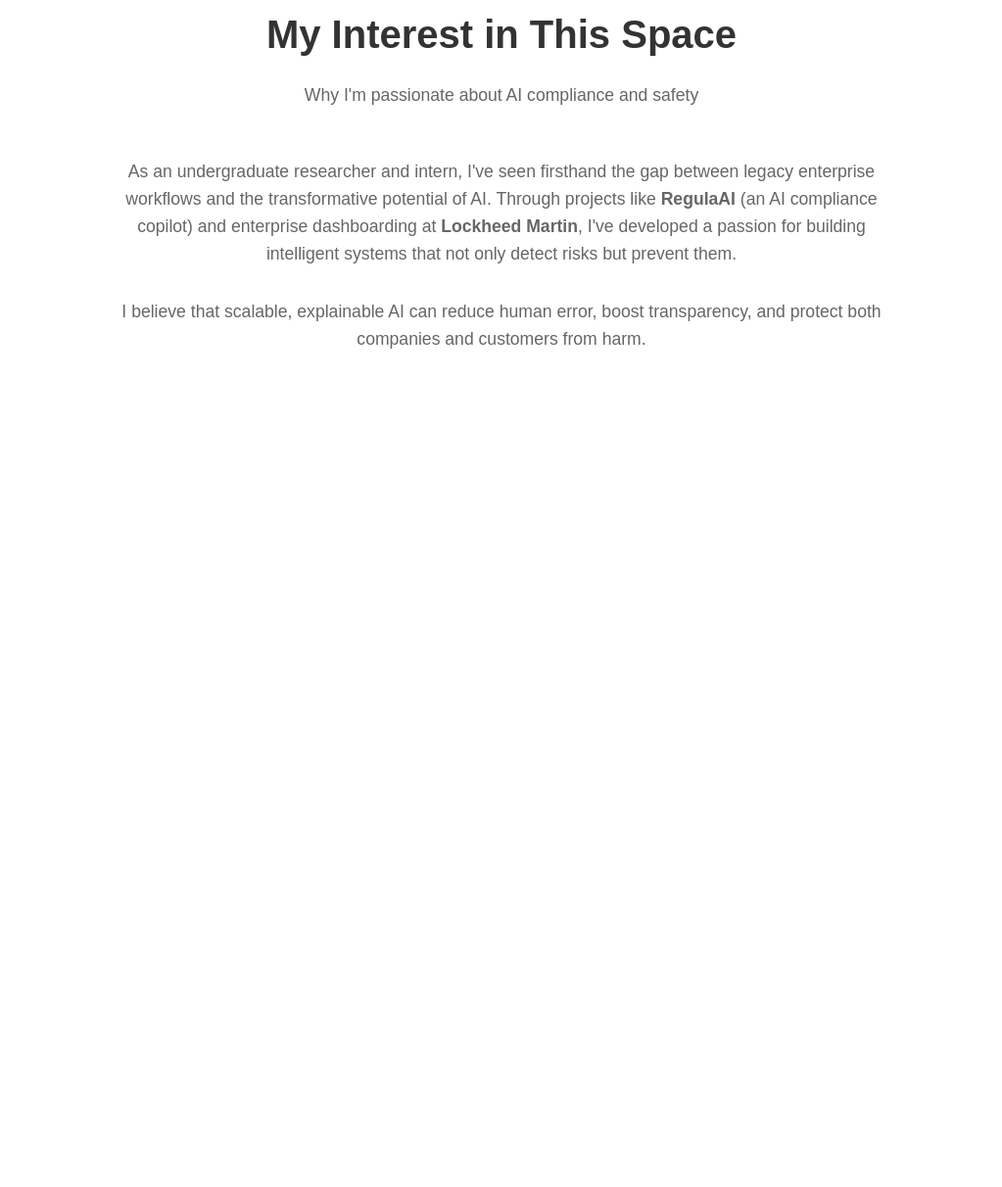
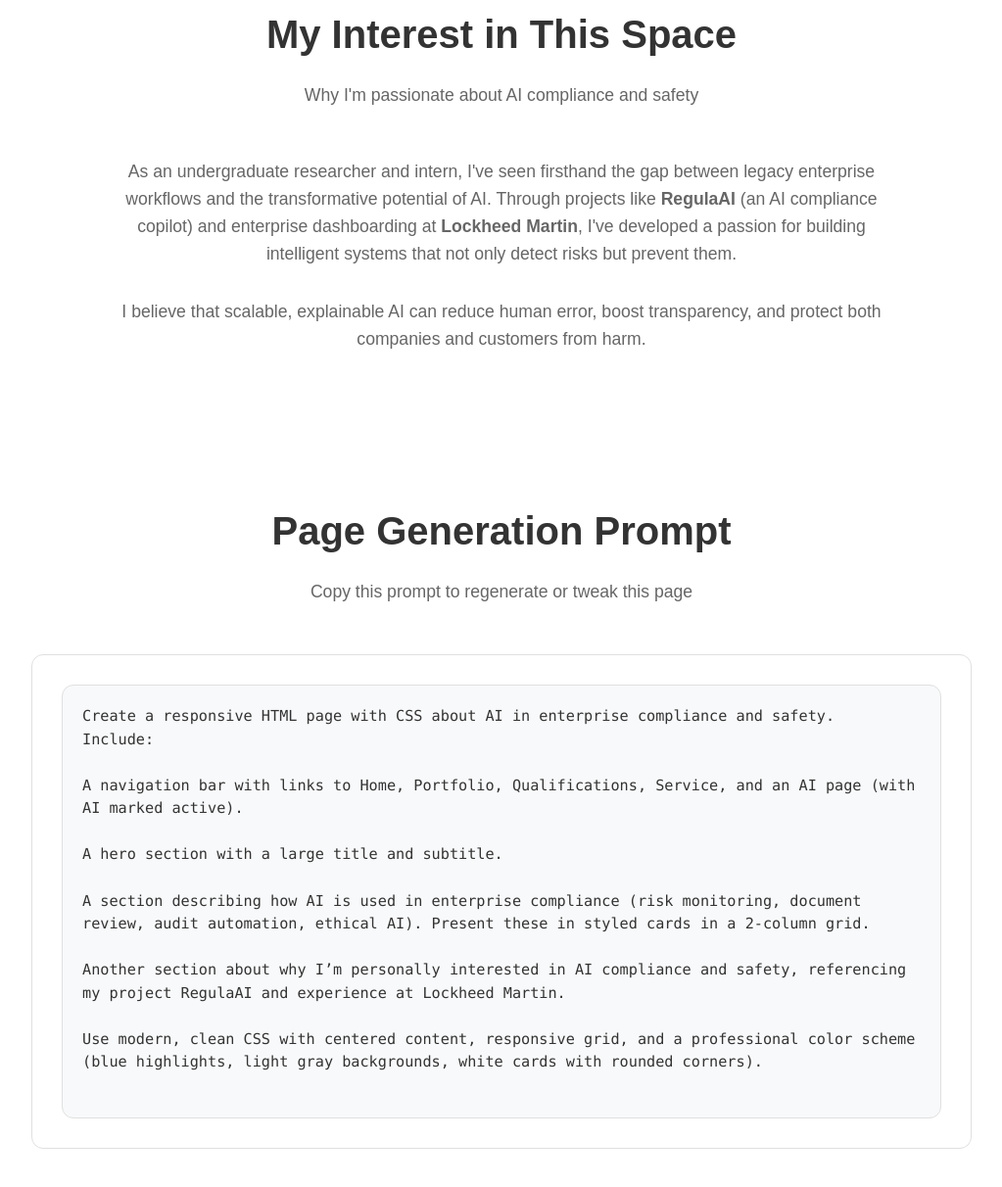
Before and after one commit to Hussam-Mak/HUssam_Makhoul_CSCE331_Project1, a plain HTML site: page AIpage.html in a window 1280 px wide. Shown: the part 1527-2739 px from the top of the page at 98% size, without its empty margins (128-1151 px from the left). Before the commit the page ends 1977 px from the top, so only its background shows below. Drawn offline with Linux system fonts and the light colour scheme.

Commit message:
adding the prompt section

```diff
--- a/AIpage.html
+++ b/AIpage.html
@@ -98,5 +98,32 @@
     </div>
   </section>
   </div>
+  <!-- Prompt Section -->
+<section class="section" id="ai-prompt">
+  <div class="container">
+    <div class="section-header">
+      <h2 class="section-title">Page Generation Prompt</h2>
+      <p class="section-subtitle">Copy this prompt to regenerate or tweak this page</p>
+    </div>
+
+    <div class="card">
+      <pre class="prompt-text">
+Create a responsive HTML page with CSS about AI in enterprise compliance and safety.
+Include:
+
+A navigation bar with links to Home, Portfolio, Qualifications, Service, and an AI page (with AI marked active).
+
+A hero section with a large title and subtitle.
+
+A section describing how AI is used in enterprise compliance (risk monitoring, document review, audit automation, ethical AI). Present these in styled cards in a 2-column grid.
+
+Another section about why I’m personally interested in AI compliance and safety, referencing my project RegulaAI and experience at Lockheed Martin.
+
+Use modern, clean CSS with centered content, responsive grid, and a professional color scheme (blue highlights, light gray backgrounds, white cards with rounded corners).
+      </pre>
+    </div>
+  </div>
+</section>
+
 </body>
 </html>
--- a/ai.css
+++ b/ai.css
@@ -123,3 +123,16 @@ a {
   color: #2563eb;
   text-decoration: none;
 }
+
+
+#ai-prompt .prompt-text {
+  white-space: pre-wrap;
+  font-family: ui-monospace, SFMono-Regular, Menlo, Monaco, Consolas, "Liberation Mono", "Courier New", monospace;
+  font-size: 0.95rem;
+  background: #f8f9fa;
+  border: 1px solid #e0e0e0;
+  border-radius: 12px;
+  padding: 20px;
+  color: #333333;
+  line-height: 1.55;
+}
```
